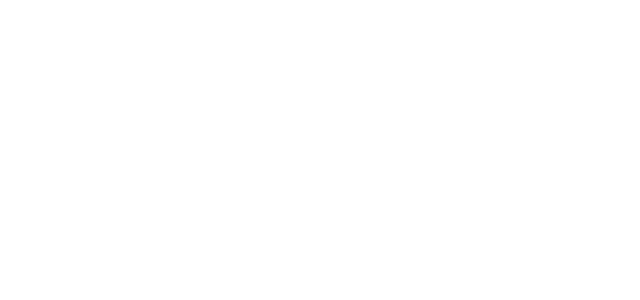
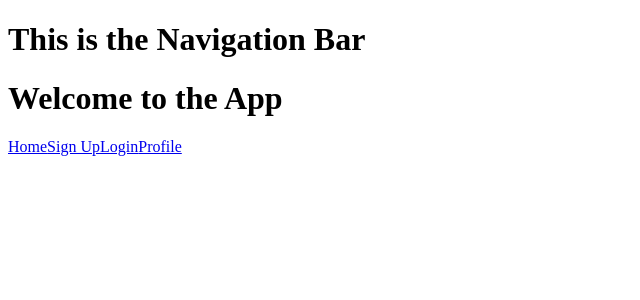
Before and after one commit to Sheethaljoshi/Hack-Arch, a Next.js app in the folder frontend/: page / in a window 1280 px wide. Shown: the top 300 px of the page, without its empty margins (0-640 px from the left). Built offline with nearby package versions, Linux system fonts and the light colour scheme.

Commit message:
Updated frontend 2nd time

```diff
--- /dev/null
+++ b/frontend/src/app/HomePage/page.js
@@ -0,0 +1,4 @@
+// src/app/home/page.jsx
+export default function HomePage() {
+    return <h1>This is the Home Page</h1>;
+  }
--- /dev/null
+++ b/frontend/src/app/LoginPage/page.js
@@ -0,0 +1,4 @@
+// src/app/home/page.jsx
+export default function LoginPage() {
+    return <h1>This is the Login Page</h1>;
+  }
--- /dev/null
+++ b/frontend/src/app/ProfilePage/page.js
@@ -0,0 +1,4 @@
+// src/app/home/page.jsx
+export default function ProfilePage() {
+    return <h1>This is the Profile Page</h1>;
+  }
--- /dev/null
+++ b/frontend/src/app/SignUpPage/page.js
@@ -0,0 +1,4 @@
+// src/app/home/page.jsx
+export default function SignUpPage() {
+    return <h1>This is the Sign up Page</h1>;
+  }
--- a/frontend/src/app/layout.js
+++ b/frontend/src/app/layout.js
@@ -1,28 +1,17 @@
-import { Geist, Geist_Mono } from "next/font/google";
-import "./globals.css";
-
-const geistSans = Geist({
-  variable: "--font-geist-sans",
-  subsets: ["latin"],
-});
-
-const geistMono = Geist_Mono({
-  variable: "--font-geist-mono",
-  subsets: ["latin"],
-});
+import "@/app/globals.css";
+import { Toaster } from "react-hot-toast";
 
 export const metadata = {
-  title: "Hack-Arch",
+  title: "HAck-Arch",
   description: "A Chaos chat application",
 };
 
 export default function RootLayout({ children }) {
   return (
     <html lang="en">
-      <body
-        className={`${geistSans.variable} ${geistMono.variable} antialiased`}
-      >
-        {children}
+      <body>
+        <main>{children}</main>
+        <Toaster />
       </body>
     </html>
   );
--- a/frontend/src/app/page.js
+++ b/frontend/src/app/page.js
@@ -1,6 +1,21 @@
-import Image from "next/image";
+import Navbar from "@/components/Navbar";
+import Link from "next/link";
+import { Toaster } from "react-hot-toast";
 
-const App = () => {
-
-};
-export default App;
+export default function App() {
+  return (
+    <div>
+      <Navbar />
+      <main className="p-4">
+        <h1 className="text-2xl font-bold">Welcome to the App</h1>
+        <nav className="mt-4 space-x-4">
+          <Link href="/HomePage" className="text-blue-500">Home</Link>
+          <Link href="/SignUpPage" className="text-blue-500">Sign Up</Link>
+          <Link href="/LoginPage" className="text-blue-500">Login</Link>
+          <Link href="/ProfilePage" className="text-blue-500">Profile</Link>
+        </nav>
+      </main>
+      <Toaster />
+    </div>
+  );
+}
--- a/frontend/src/components/Navbar.jsx
+++ b/frontend/src/components/Navbar.jsx
@@ -0,0 +1,4 @@
+// src/app/home/page.jsx
+export default function Navbar() {
+    return <h1>This is the Navigation Bar</h1>;
+  }
```
Also changed, not shown: frontend/src/app/HomePage/page.jsx (deleted), frontend/src/app/LoginPage/page.jsx (deleted), frontend/src/app/ProfilePage/page.jsx (deleted), frontend/src/app/SignUpPage/page.jsx (deleted).
